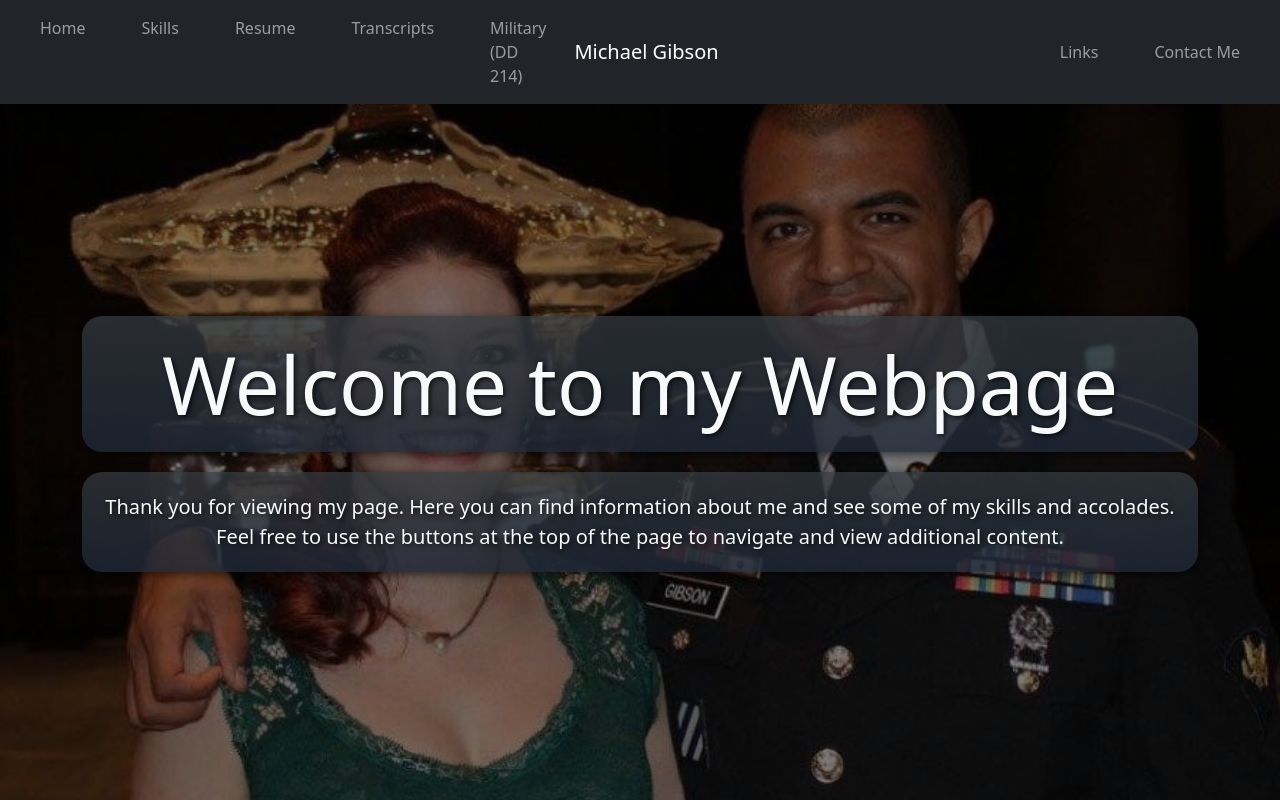
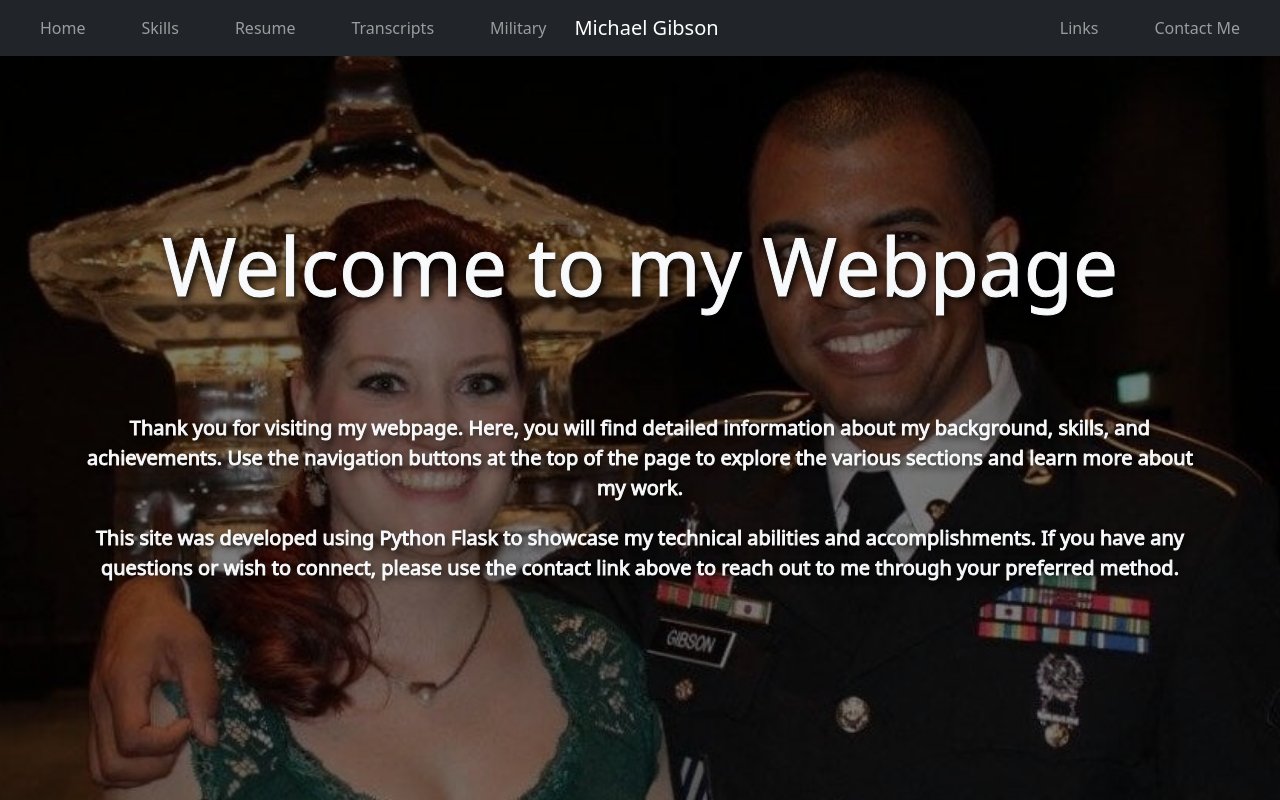
Before and after one commit to revue0813/MyWebsite, a Flask app: page / in a window 1280 px wide. Run offline with Flask 3, Linux system fonts and the light colour scheme.

Commit message:
started links page, changes to text and homepage image

```diff
--- a/app.py
+++ b/app.py
@@ -13,10 +13,6 @@ def skills():
 @app.route("/resume/")
 def resume():
     return render_template("resume.html")
-
-@app.route("/download/<filename>")
-def download_file(filename):
-    return send_from_directory(directory='static/documents', path=filename)
 
 @app.route("/transcripts/")
 def transcripts():
@@ -34,5 +30,9 @@ def links():
 def contact():
     return render_template("contact.html")
 
+@app.route("/download/<filename>")
+def download_file(filename):
+    return send_from_directory(directory='static/documents', path=filename)
+
 if __name__ == "__main__": # If this app is not being called as part of a module, then:
     app.run(debug=True)
--- a/static/styles/styles.css
+++ b/static/styles/styles.css
@@ -50,13 +50,15 @@ body, html {
 }
 
 .clean-background {
-    background: linear-gradient(to bottom, rgba(52, 58, 64, 0.5), rgba(24, 34, 53, 0.6));
+    /* background: linear-gradient(to bottom, rgba(52, 58, 64, 0.5), rgba(24, 34, 53, 0.6));
     background-color: rgba(52, 58, 64, 0.5);
     background-blend-mode: darken;
     border-radius: 20px;
     padding: 20px;
-    text-shadow: 2px 2px 5px rgba(0, 0, 0, 0.7);
-    box-shadow: 2px 2px 10px rgba(0, 0, 0, 0.6);
+    box-shadow: 2px 2px 10px rgba(0, 0, 0, 0.6); */
+    text-shadow: 3px 3px 7px rgba(0, 0, 0, 1);
+
+
 }
 
 .homepage-content {
@@ -67,7 +69,7 @@ body, html {
     position: relative;
     background-image: url('/static/images/wife_and_me.jpg');
     background-size: cover;
-    background-position: center;
+    background-position: top center;
     background-repeat: no-repeat;
     height: 100vh;
 }
@@ -85,14 +87,18 @@ body, html {
 
 .homepage-content h1 {
     position: relative;
-    margin-top: -60px;
+    -webkit-text-stroke: 1px #f8f9fa;
+    margin-top: -100px;
     z-index: 2;
+    margin-bottom: 100px;
 }
 
 .homepage-content p {
     position: relative;
+    -webkit-text-stroke: 1px #f8f9fa;
     margin-top: 20px;
     z-index: 2;
+
 }
 
 .text-container {
@@ -111,19 +117,19 @@ body, html {
     flex: 1;
 }
 
-.resume-head, .DD214-head {
+.resume-head, .DD214-head, .TS-head {
     display: flex;
     justify-content: center;
     padding-top: 20px;
 }
 
-.resume-button-container, .DD214-button-container {
+.resume-button-container, .DD214-button-container, .TS-button-container {
     display: flex;
     justify-content: center;
     padding: 20px;
 }
 
-.resume-button-container a, .DD214-button-container a {
+.resume-button-container a, .DD214-button-container a, .TS-button-container a {
     padding: 10px;
 }
 
@@ -132,7 +138,7 @@ body, html {
     display: inline-block;
 }
 
-.resume-container, .DD214-container {
+.resume-container, .DD214-container, .TS-container {
     position: relative;
     width: 100%;
     height: 0;
@@ -140,13 +146,21 @@ body, html {
     overflow: hidden;
 }
 
-.resume-container embed, .DD214-container embed {
+.resume-container embed, .DD214-container embed, .TS-container embed {
     position: absolute;
     top: 0;
     left: 0;
     width: 100%;
     height: 100%;
     border: none;
+}
+
+.link-buttons a {
+    margin: 10px;
+}
+
+.link-text {
+    padding-top: 25px;
 }
 
 .footer {
--- a/templates/base.html
+++ b/templates/base.html
@@ -16,10 +16,10 @@
     />
   </head>
   <body>
-    <nav class="navbar navbar-expand-md navbar-dark bg-dark">
+    <nav class="navbar navbar-expand-xl navbar-dark bg-dark">
       <div class="container-fluid">
         <div
-          class="navbar-collapse collapse w-100 order-1 order-md-0 dual-collapse2"
+          class="navbar-collapse collapse w-100 order-1 order-xl-0 dual-collapse2"
         >
           <ul class="navbar-nav me-auto">
             <li class="nav-item active">
@@ -35,7 +35,7 @@
               <a class="nav-link" href="{{ url_for('transcripts') }}">Transcripts</a>
             </li>
             <li class="nav-item">
-              <a class="nav-link" href="{{ url_for('military') }}">Military (DD 214)</a>
+              <a class="nav-link" href="{{ url_for('military') }}">Military</a>
             </li>
           </ul>
         </div>
--- a/templates/index.html
+++ b/templates/index.html
@@ -5,12 +5,23 @@
   <div class="homepage-content">
     <div class="container">
       <div class="content">
-        <h1 class="clean-background text-light display-1">Welcome to my Webpage</h1>
+        <h1 class="clean-background text-light display-1">
+          Welcome to my Webpage
+        </h1>
         <p class="clean-background text-light fs-5">
-          Thank you for viewing my page. Here you can find information about me
-          and see some of my skills and accolades. Feel free to use the buttons
-          at the top of the page to navigate and view additional content.
+          Thank you for visiting my webpage. Here, you will find detailed
+          information about my background, skills, and achievements. Use the
+          navigation buttons at the top of the page to explore the various
+          sections and learn more about my work.
         </p>
+        <div class="content">
+          <p class="clean-background text-light fs-5">
+            This site was developed using Python Flask to showcase my technical
+            abilities and accomplishments. If you have any questions or wish to
+            connect, please use the contact link above to reach out to me
+            through your preferred method.
+          </p>
+        </div>
       </div>
     </div>
   </div>
--- a/templates/military.html
+++ b/templates/military.html
@@ -1,5 +1,5 @@
 <div class="wrapper">
-  {% extends "base.html" %} {% block title %}- Resume{% endblock %} {% block
+  {% extends "base.html" %} {% block title %}- Military Service{% endblock %} {% block
   body %}
 
   <div class="row">
```
Also changed, not shown: templates/links.html (+49 -2 lines), templates/transcripts.html (added, +35 -0 lines), static/images/wife_and_me.jpg, 1 other file.
